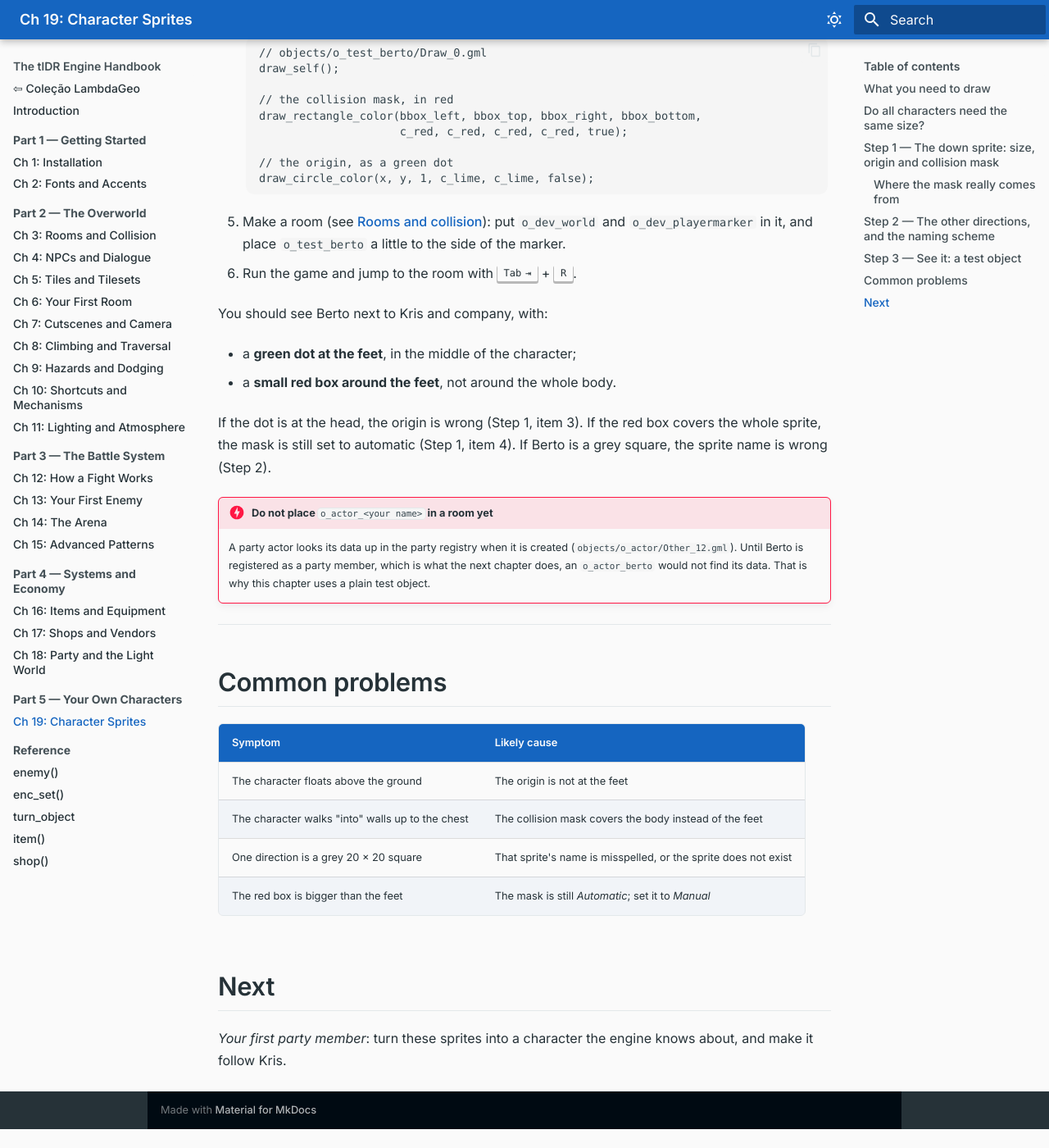
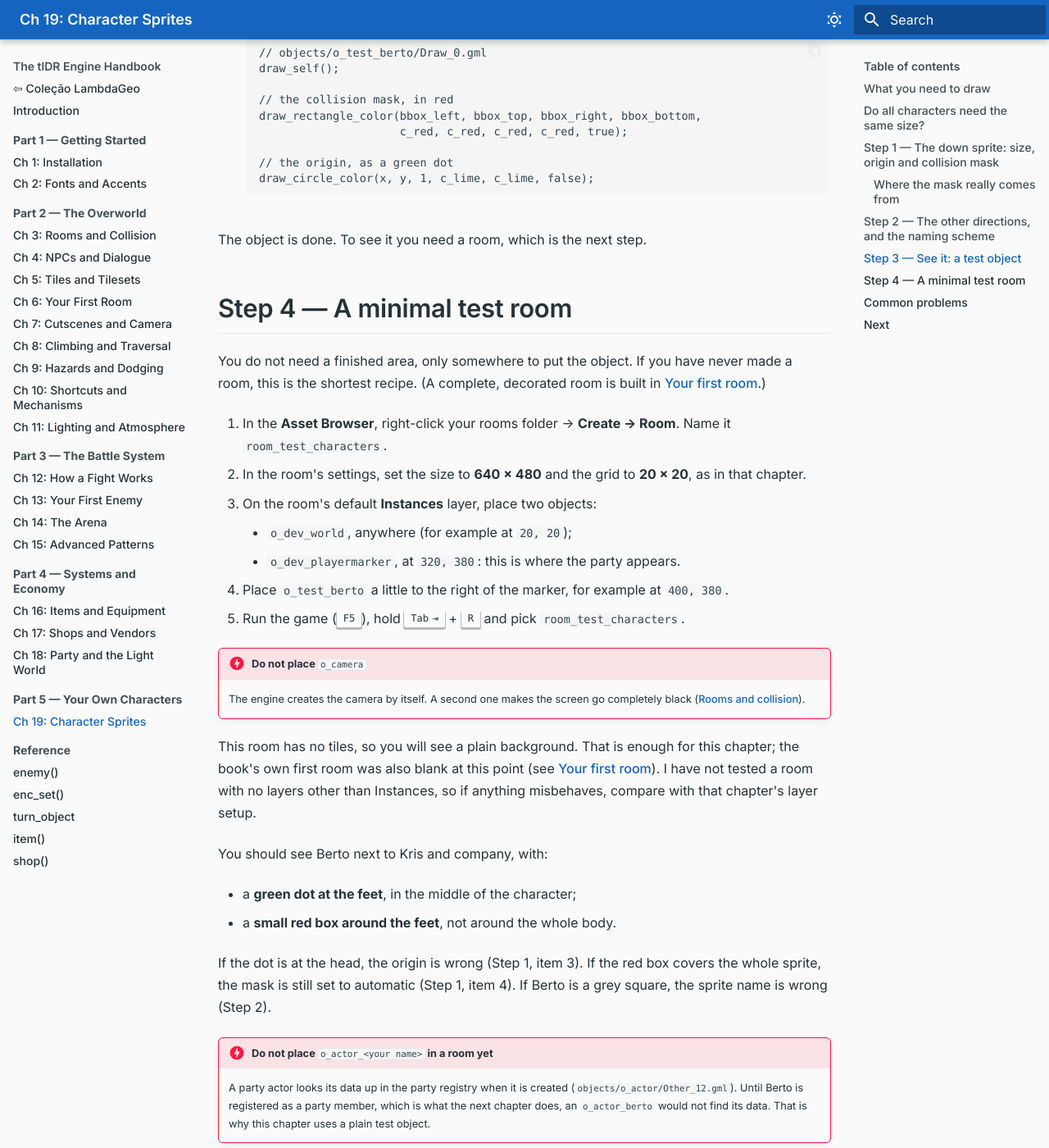
Before and after one commit to profsergiocosta/tldr-handbook, an MkDocs documentation site: the page built from docs/characters/sprites.md, in a window 1280 px wide and 1400 px high, scrolled down 5454 px. Shown: the whole window at 82% size. Built offline with MkDocs 1.6.1 and Material for MkDocs 9.7.7, drawn with Linux system fonts in a browser that asks for light colours; before the commit the page ends 6831 px from its top, so only the background shows below that.

Commit message:
add room for part 5

````diff
--- a/docs/characters/sprites.md
+++ b/docs/characters/sprites.md
@@ -200,10 +200,34 @@ the character; the character comes in the next chapter.)
     draw_circle_color(x, y, 1, c_lime, c_lime, false);
     ```
 
-5. Make a room (see [Rooms and collision](../overworld/rooms-and-collision.md)):
-   put **`o_dev_world`** and **`o_dev_playermarker`** in it, and place
-   **`o_test_berto`** a little to the side of the marker.
-6. Run the game and jump to the room with ++tab++ + ++r++.
+The object is done. To see it you need a room, which is the next step.
+
+## Step 4 — A minimal test room
+
+You do not need a finished area, only somewhere to put the object. If you have
+never made a room, this is the shortest recipe. (A complete, decorated room is
+built in [Your first room](../overworld/your-first-room.md).)
+
+1. In the **Asset Browser**, right-click your rooms folder → **Create → Room**.
+   Name it **`room_test_characters`**.
+2. In the room's settings, set the size to **640 × 480** and the grid to
+   **20 × 20**, as in that chapter.
+3. On the room's default **Instances** layer, place two objects:
+    - **`o_dev_world`**, anywhere (for example at `20, 20`);
+    - **`o_dev_playermarker`**, at `320, 380`: this is where the party appears.
+4. Place **`o_test_berto`** a little to the right of the marker, for example at
+   `400, 380`.
+5. Run the game (++f5++), hold ++tab++ + ++r++ and pick `room_test_characters`.
+
+!!! danger "Do not place `o_camera`"
+    The engine creates the camera by itself. A second one makes the screen go
+    completely black ([Rooms and collision](../overworld/rooms-and-collision.md)).
+
+This room has no tiles, so you will see a plain background. That is enough for
+this chapter; the book's own first room was also blank at this point
+(see [Your first room](../overworld/your-first-room.md)). I have not tested a room
+with no layers other than Instances, so if anything misbehaves, compare with
+that chapter's layer setup.
 
 You should see Berto next to Kris and company, with:
 
````
